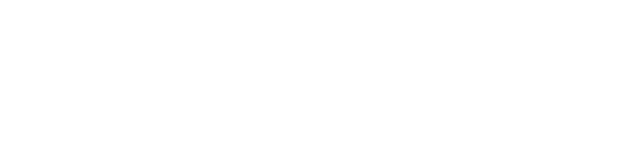
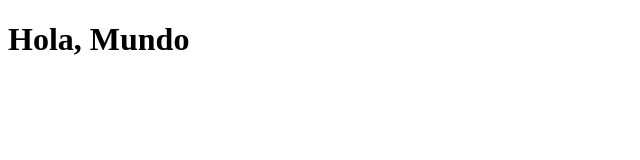
Before and after one commit to Web50xni/GrupoB, a plain HTML site: page index.html in a window 1280 px wide. Shown: the whole page, without its empty margins (0-640 px from the left). Drawn offline with Linux system fonts and the light colour scheme.

Commit message:
buscado el conflicto

```diff
--- a/index.html
+++ b/index.html
@@ -7,7 +7,7 @@
     <title>Grupo B</title>
 </head>
 <body>
-
+    <h1>Hola, Mundo</h1>
 
 
 </body>
```
